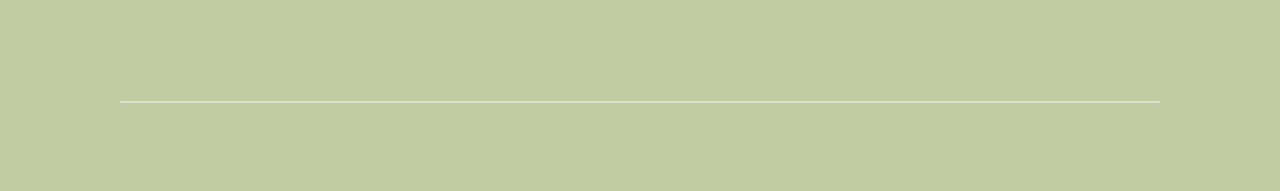
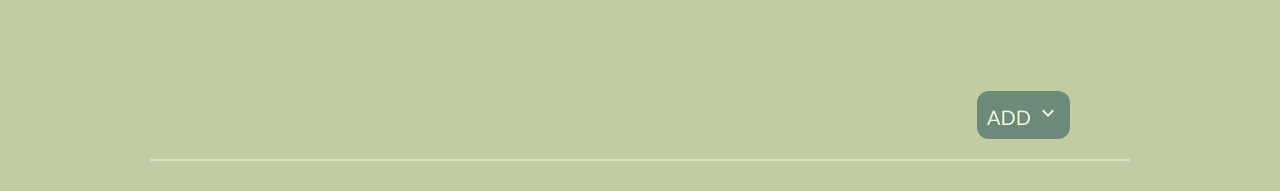
Before and after one commit to Pragyani/art-gallery, a React (Create React App) app: page /profilepage in a window 1280 px wide. Shown: the part 539-730 px from the top of the page. Built offline with nearby package versions, Linux system fonts and the light colour scheme.

Commit message:
add: chnages in userPage

```diff
--- a/src/pages/semiPages/UserAcountPage/UserPage/UserPage.jsx
+++ b/src/pages/semiPages/UserAcountPage/UserPage/UserPage.jsx
@@ -8,11 +8,10 @@ import DeleteForeverRoundedIcon from '@mui/icons-material/DeleteForeverRounded';
 
 
 const ProfilePage = ({ data }) => {
-    console.log('profile', data)
+  //  console.log('profile', data)
 
     const [prevDummyData, setPrevDummyData] = useState(data);
     const [showInput, setShowInput] = useState(false);
-
     const [inputName, setInputName] = useState('');
     const [inputPrice, setInputPrice] = useState('');
     const [inputStatus, setInputStatus] = useState('');
@@ -27,7 +26,6 @@ const ProfilePage = ({ data }) => {
     const handleChangeName = (e) => {
         setInputName(e.target.value)
     }
-
 
     const handleChangeImage = (e) => {
         const file = e.target.files[0];
@@ -59,7 +57,6 @@ const ProfilePage = ({ data }) => {
         }
 
         setPrevDummyData((prevArray) => [...prevArray, newData]);
-
         setInputName('');
         setInputPrice('');
         setInputStatus('');
@@ -67,10 +64,12 @@ const ProfilePage = ({ data }) => {
         setInputImage(null);
         setInputImageUrl('');
     }
+
     const removePost = (targetIndex) => {
         const newArray = prevDummyData.filter((item, index) => index !== targetIndex);
         setPrevDummyData(newArray);
-      };
+    };
+
     return (
         <>
             <div className="profile-prt">
@@ -82,22 +81,13 @@ const ProfilePage = ({ data }) => {
                             </div>
                         </div>
 
-                        <div className="profile-details">
-                            <div className="txt-container">
-                                {/* <h1 className="user-name">
-                                    Your Name
-                                </h1> */}
-                            </div>
-                        </div>
-                        <hr />
-
                         <div className="mega-userProfile">
                             <div className="cl-rowUser">
 
                                 <ul className="cl-ul">
                                     <li onClick={handleItemClick}> ADD <KeyboardArrowDownIcon /></li>
                                 </ul>
-
+                                <hr />
 
                                 {showInput && (
                                     <div className="input-container">
@@ -176,26 +166,19 @@ const ProfilePage = ({ data }) => {
                                                                     <h5>Rating -<Rating name="customized-10" defaultValue={item?.rating} max={5} className="rating-crd" /></h5>
                                                                     <p>StockStatus - <h6>{item?.stockStatus}</h6> </p>
                                                                     <h4>Brand Name - <b>{item?.brand}</b></h4>
-                                                                    <span className="product-chnges-icon" onClick={()=>removePost(index)}><DeleteForeverRoundedIcon className="dots-icon" /></span>
+                                                                    <span className="product-chnges-icon" onClick={() => removePost(index)}><DeleteForeverRoundedIcon className="dots-icon" /></span>
                                                                 </div>
                                                             </div>
                                                         </div>
 
                                                     </div>
                                                 </div>
-
                                             )
                                         })
                                     }
                                 </div>
-
-                                <div className="txt-laign">
-
-                                </div>
                             </div>
                         </div>
-
-
                     </section>
                 </div>
             </div>
```
